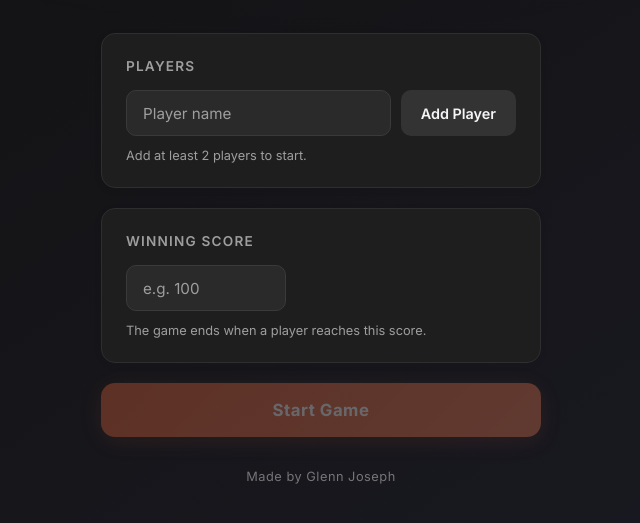
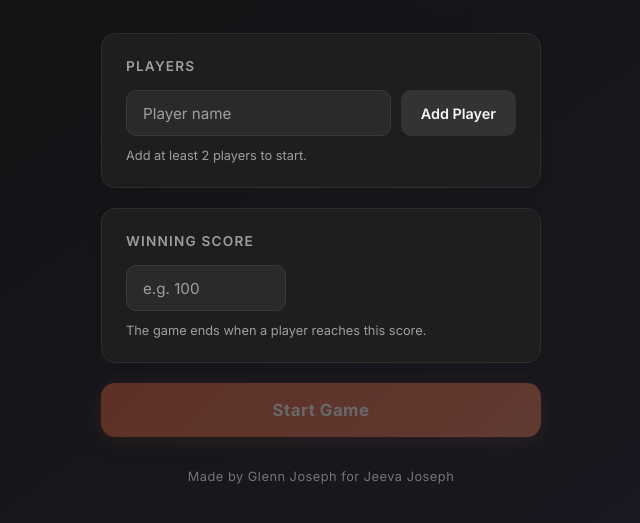
Before and after one commit to glenn-joseph/Nerts_Score_Tracker, a plain HTML site: page index.html in a window 1280 px wide. Shown: the part 115-638 px from the top of the page, without its empty margins (319-959 px from the left). Drawn offline with Linux system fonts and the light colour scheme.

Commit message:
Update footer text to include Jeeva Joseph

```diff
--- a/index.html
+++ b/index.html
@@ -61,7 +61,7 @@
       <button id="start-game-btn" class="btn btn-start" disabled>Start Game</button>
 
       <footer class="app-footer">
-        <p>Made by Glenn Joseph</p>
+        <p>Made by Glenn Joseph for Jeeva Joseph</p>
       </footer>
     </div>
   </div>
@@ -105,7 +105,7 @@
       </section>
 
       <footer class="app-footer">
-        <p>Made by Glenn Joseph</p>
+        <p>Made by Glenn Joseph for Jeeva Joseph</p>
       </footer>
     </div>
   </div>
```
